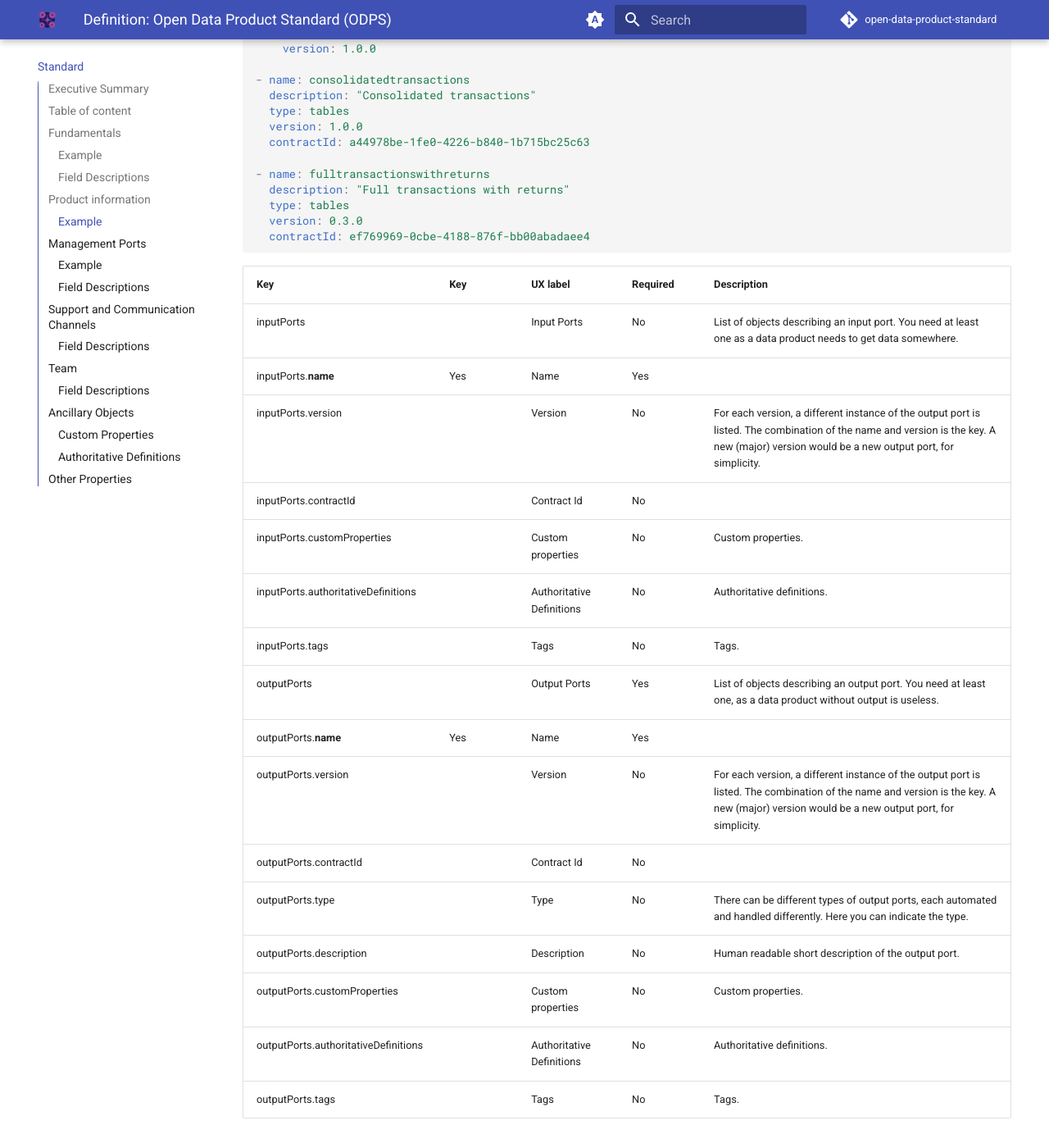
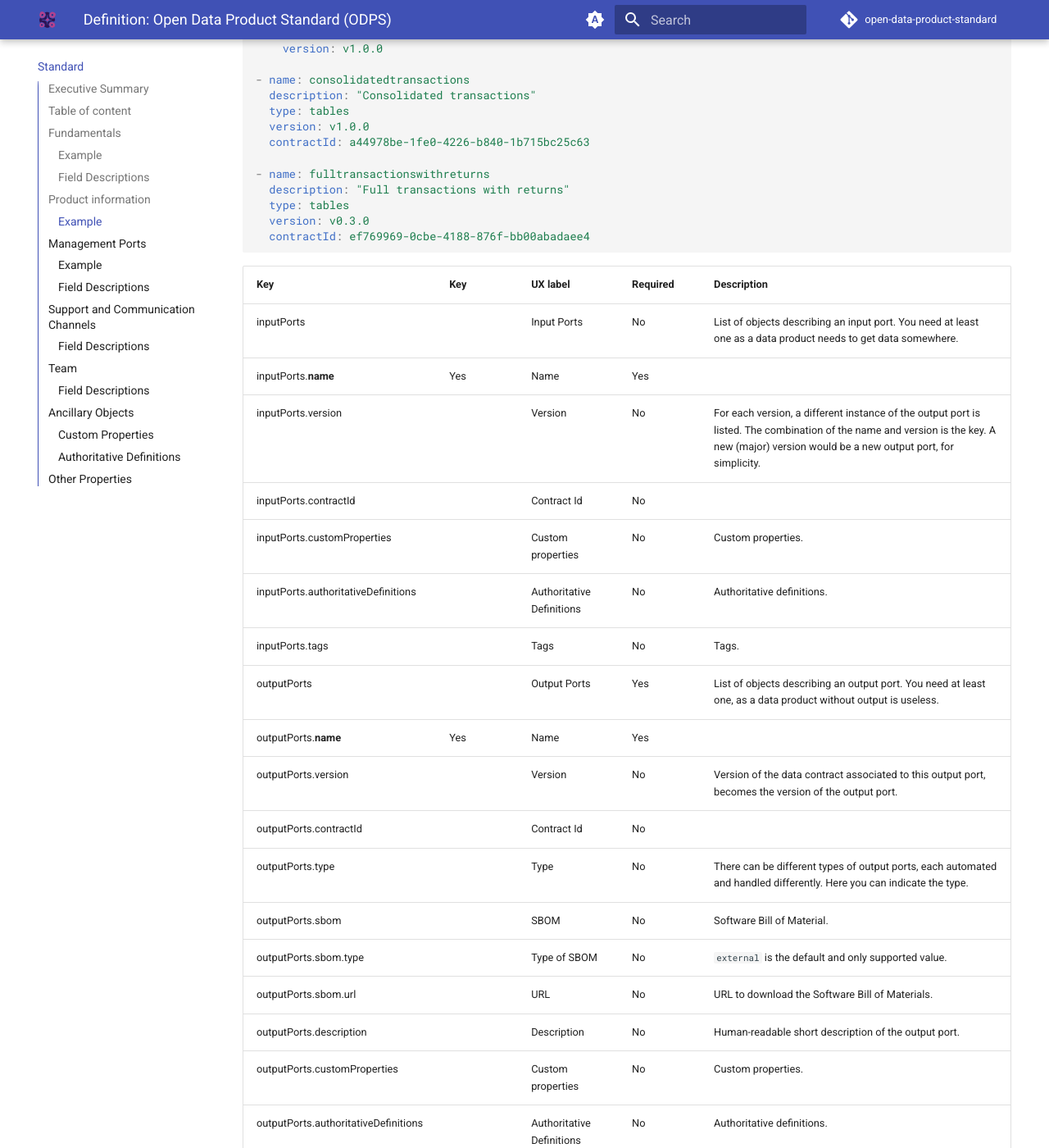
Before and after one commit to bitol-io/open-data-product-standard, an MkDocs documentation site: the page built from docs/README.md, in a window 1280 px wide and 1400 px high, scrolled down 3258 px. Shown: the whole window at 82% size. Built offline with MkDocs 1.6.1 and Material for MkDocs 9.7.7, drawn with Linux system fonts in a browser that asks for light colours; comment, search, counter and statistics services are not loaded; the version menu is left out; some of the changed text lies outside the part shown.

Commit message:
Revise versioning and add SBOM information
Updated version format for output ports and added SBOM details.

````diff
--- a/docs/README.md
+++ b/docs/README.md
@@ -92,32 +92,32 @@ outputPorts: # Promises [Required]
 - name: rawtransactions
   description: "Raw Transactions"
   type: tables
-  version: 1.0.0 # [Required]
+  version: v1.0.0 # [Required]
   contractId: c2798941-1b7e-4b03-9e0d-955b1a872b32 # [Required]
 - name: rawtransactions
   description: "Raw Transactions"
   type: tables
-  version: 2.0.0 # [Required]
+  version: v2.0.0 # [Required]
   contractId: c2798941-1b7e-4b03-9e0d-955b1a872b33 # [Required]
   sbom: # The SBOM can/should be at the version level [Optional]
   - type: "external" # default
     url: "https://mysbomserver/mysbom"
   inputContracts: # or dependencies [Optional]
   - id: dbb7b1eb-7628-436e-8914-2a00638ba6db # or contractId
-    version: 2.0.0
+    version: v2.0.0
   - id: ec2a112d-5cfe-49f3-8760-f9cfb4597544
-    version: 1.0.0
+    version: v1.0.0
 
 - name: consolidatedtransactions
   description: "Consolidated transactions"
   type: tables
-  version: 1.0.0
+  version: v1.0.0
   contractId: a44978be-1fe0-4226-b840-1b715bc25c63
 
 - name: fulltransactionswithreturns
   description: "Full transactions with returns"
   type: tables
-  version: 0.3.0
+  version: v0.3.0
   contractId: ef769969-0cbe-4188-876f-bb00abadaee4
 ```
 
@@ -132,10 +132,13 @@ outputPorts: # Promises [Required]
 | inputPorts.tags                      |     | Tags                      | No       | Tags.                                                                                                                                                                                      |
 | outputPorts                          |     | Output Ports              | Yes      | List of objects describing an output port. You need at least one, as a data product without output is useless.                                                                             |
 | outputPorts.**name**                 | Yes | Name                      | Yes      |                                                                                                                                                                                            |
-| outputPorts.version                  |     | Version                   | No       | For each version, a different instance of the output port is listed. The combination of the name and version is the key. A new (major) version would be a new output port, for simplicity. |
+| outputPorts.version                  |     | Version                   | No       | Version of the data contract associated to this output port, becomes the version of the output port. |
 | outputPorts.contractId               |     | Contract Id               | No       |                                                                                                                                                                                            |
 | outputPorts.type                     |     | Type                      | No       | There can be different types of output ports, each automated and handled differently. Here you can indicate the type.                                                                      |
-| outputPorts.description              |     | Description               | No       | Human readable short description of the output port.                                                                                                                                       |
+| outputPorts.sbom                     |     | SBOM                      | No       | Software Bill of Material.                                                                                                                                                                 |
+| outputPorts.sbom.type                |     | Type of SBOM              | No       | `external` is the default and only supported value.                                                                                                                                        |
+| outputPorts.sbom.url | | URL | No | URL to download the Software Bill of Materials.                                                                                                                                                                 |
+| outputPorts.description              |     | Description               | No       | Human-readable short description of the output port.                                                                                                                                       |
 | outputPorts.customProperties         |     | Custom properties         | No       | Custom properties.                                                                                                                                                                         |
 | outputPorts.authoritativeDefinitions |     | Authoritative Definitions | No       | Authoritative definitions.                                                                                                                                                                 |
 | outputPorts.tags                     |     | Tags                      | No       | Tags.                                                                                                                                                                                      |
````
